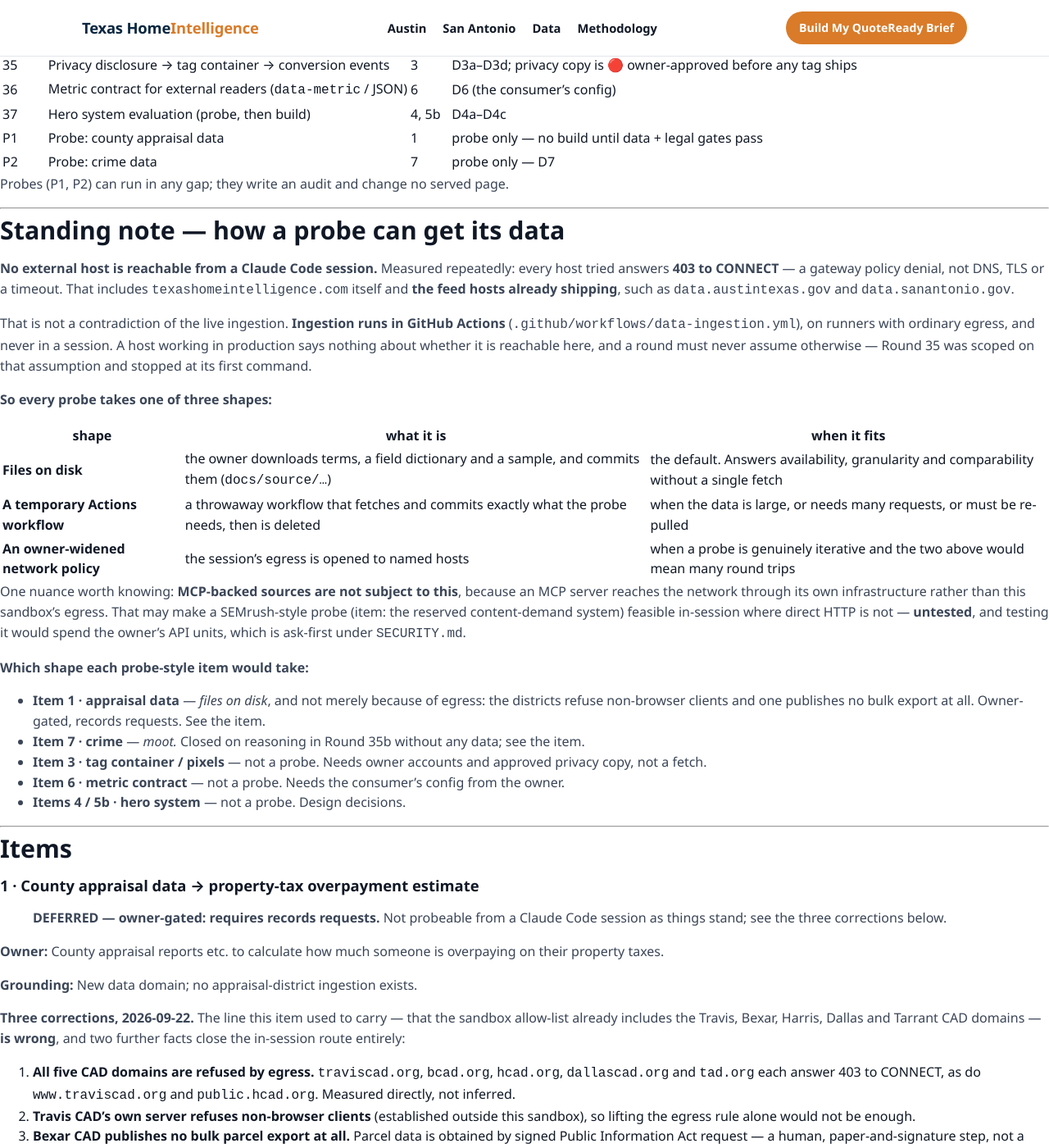
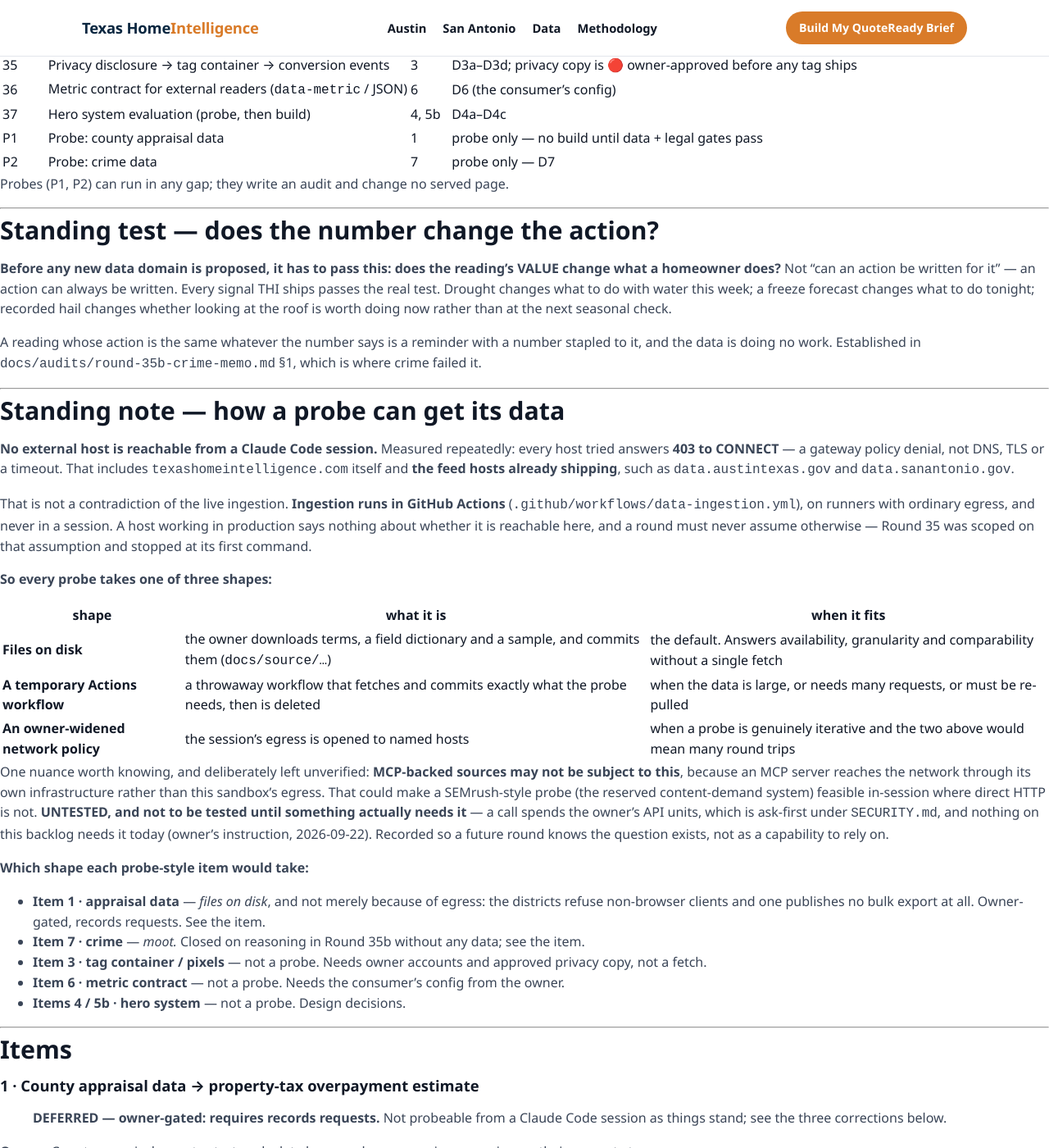
Before and after one commit to zmpersonal/texashomeintelligence, a Jekyll site: the page built from docs/v3/BACKLOG.md, in a window 1280 px wide and 1400 px high, scrolled down 520 px. Shown: the whole window at 82% size. Built offline with Jekyll 4.4.1, drawn with Linux system fonts in a browser that asks for light colours; our own code applies the rules of GitHub Pages for plain Markdown files; some of the changed text lies outside the part shown.

Commit message:
Record the D7 decisions: close item 7, carry its test forward, log the reminders
D7 accepted: crime does not belong on THI. Item 7 is closed and kept as a
record of why rather than as work.

The test that closed it becomes a standing rule above the items — does the
reading's VALUE change what a homeowner does, not can an action be written for
it — citing the memo section where crime failed it. Every shipping signal
passes it, which is what makes it a fair gate for the next proposal.

D7a logged as item 13: an exterior lighting check and a lock/alarm test, two
rows in the existing reminder catalogue. Not built this round. It inherits the
reminder engine's grammar, including the banned-phrase guard, and needs no crime
data, no probe and no new data domain — which was the memo's point.

D7b recorded as a standing instruction: if crime is ever revisited, the
fair-housing question goes to counsel first, ahead of any data gathering.

The MCP nuance is marked UNTESTED and not to be tested until something needs it,
per the owner — a call spends API units and nothing on the backlog needs it.

Co-Authored-By: Claude Opus 5 <noreply@anthropic.com>
Claude-Session: https://claude.ai/code/session_01AnGXzZbqiP668GECxYpmtS

```diff
--- a/docs/v3/BACKLOG.md
+++ b/docs/v3/BACKLOG.md
@@ -32,6 +32,20 @@ Probes (P1, P2) can run in any gap; they write an audit and change no served pag
 
 ---
 
+## Standing test — does the number change the action?
+
+**Before any new data domain is proposed, it has to pass this: does the reading's VALUE change
+what a homeowner does?** Not "can an action be written for it" — an action can always be
+written. Every signal THI ships passes the real test. Drought changes what to do with water this
+week; a freeze forecast changes what to do tonight; recorded hail changes whether looking at the
+roof is worth doing now rather than at the next seasonal check.
+
+A reading whose action is the same whatever the number says is a reminder with a number stapled
+to it, and the data is doing no work. Established in `docs/audits/round-35b-crime-memo.md` §1,
+which is where crime failed it.
+
+---
+
 ## Standing note — how a probe can get its data
 
 **No external host is reachable from a Claude Code session.** Measured repeatedly: every host
@@ -53,11 +67,14 @@ first command.
 | **A temporary Actions workflow** | a throwaway workflow that fetches and commits exactly what the probe needs, then is deleted | when the data is large, or needs many requests, or must be re-pulled |
 | **An owner-widened network policy** | the session's egress is opened to named hosts | when a probe is genuinely iterative and the two above would mean many round trips |
 
-One nuance worth knowing: **MCP-backed sources are not subject to this**, because an MCP server
-reaches the network through its own infrastructure rather than this sandbox's egress. That may
-make a SEMrush-style probe (item: the reserved content-demand system) feasible in-session where
-direct HTTP is not — **untested**, and testing it would spend the owner's API units, which is
-ask-first under `SECURITY.md`.
+One nuance worth knowing, and deliberately left unverified: **MCP-backed sources may not be
+subject to this**, because an MCP server reaches the network through its own infrastructure
+rather than this sandbox's egress. That could make a SEMrush-style probe (the reserved
+content-demand system) feasible in-session where direct HTTP is not. **UNTESTED, and not to be
+tested until something actually needs it** — a call spends the owner's API units, which is
+ask-first under `SECURITY.md`, and nothing on this backlog needs it today (owner's instruction,
+2026-09-22). Recorded so a future round knows the question exists, not as a capability to rely
+on.
 
 **Which shape each probe-style item would take:**
 
@@ -241,8 +258,9 @@ routes already exist per topic (`/data/[location]/[topic]/[csvName].csv`).
 
 ### 7 · Crime stats and data feeds
 
-> **NOT VIABLE — Round 35b** (`docs/audits/round-35b-crime-memo.md`). Recommended for closure,
-> pending the owner's agreement. Answered on reasoning, not data: **no candidate framing produces
+> **CLOSED — D7 accepted by the owner, 2026-09-22.** Not viable; see
+> `docs/audits/round-35b-crime-memo.md`. Kept here as a record of why, not as work. Answered on
+> reasoning, not data: **no candidate framing produces
 > a reading whose value changes what a homeowner does.** The best honest line pairs a crime number
 > with an action — check the lighting, check the locks — that is correct whatever the number says,
 > which means the data does no work. Separately, it is the one THI reading with a mechanism by
@@ -278,12 +296,12 @@ routes already exist per topic (`/data/[location]/[topic]/[csvName].csv`).
 - *Risk.* Neighbourhood crime figures on a housing-adjacent site raise fair-housing concerns in
   how they are framed and where they appear. Name it; the owner decides with qualified input.
 
-**Decision needed:**
-- **D7** — whether to accept Round 35b's recommendation and close this item.
-- **D7a** — whether to add security-adjacent reminders (exterior lighting, lock/alarm test) to
-  the reminder catalogue. Independent of crime data; needs no probe.
-- **D7b** — if crime is revisited despite the memo, the fair-housing question goes to counsel
-  **first**, ahead of any data gathering.
+**Decisions, all taken 2026-09-22:**
+- **D7 — ACCEPTED.** Crime does not belong on THI. Item closed.
+- **D7a — YES, but not now.** The security-adjacent reminders are split out as **item 13**.
+- **D7b — NOTED.** If crime is ever revisited, the fair-housing question goes to counsel
+  **first**, ahead of any data gathering. That ordering is the standing instruction, not a
+  suggestion.
 
 ### 9 · Article formatting
 
@@ -366,3 +384,25 @@ reaches every paragraph in every card on the site.
 **Decision needed:** which fix, and whether the eyebrows should be 12px at all.
 
 **Scope → unscheduled.**
+
+### 13 · Security-adjacent reminders in the maintenance catalogue
+
+**Owner (D7a, 2026-09-22): yes, but not this round.**
+
+**What it is:** two rows in the existing reminder catalogue — an **exterior lighting check** and
+a **lock / alarm test**. The catalogue already carries eight recurring tasks on the same
+mechanism, including a smoke/CO alarm test, so this is a list addition rather than a feature.
+
+**Where it came from:** Round 35b's crime memo. Working through whether a crime reading could
+end in a homeowner action showed that the *action* is worth having and the *data* is not — the
+advice is correct whatever any crime figure says, which is precisely why it needs no crime feed,
+no probe and no new data domain.
+
+**Constraints it inherits:** the reminder engine's own grammar. A cadence in days, a task a
+homeowner can mark done, and copy that stays inside the banned-phrase guard — conditions and
+checks, never damage and fix. Nothing here implies a threat or references an area.
+
+**Decision needed:** the two default cadences, and whether the pair ships as one item or one at
+a time.
+
+**Scope → unscheduled, small.**
```
